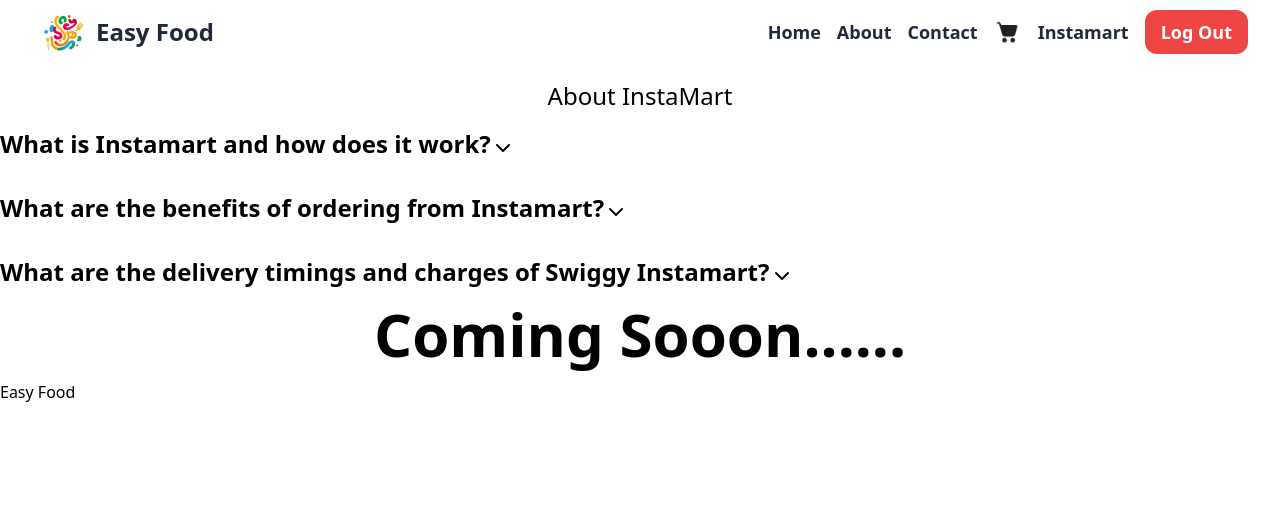
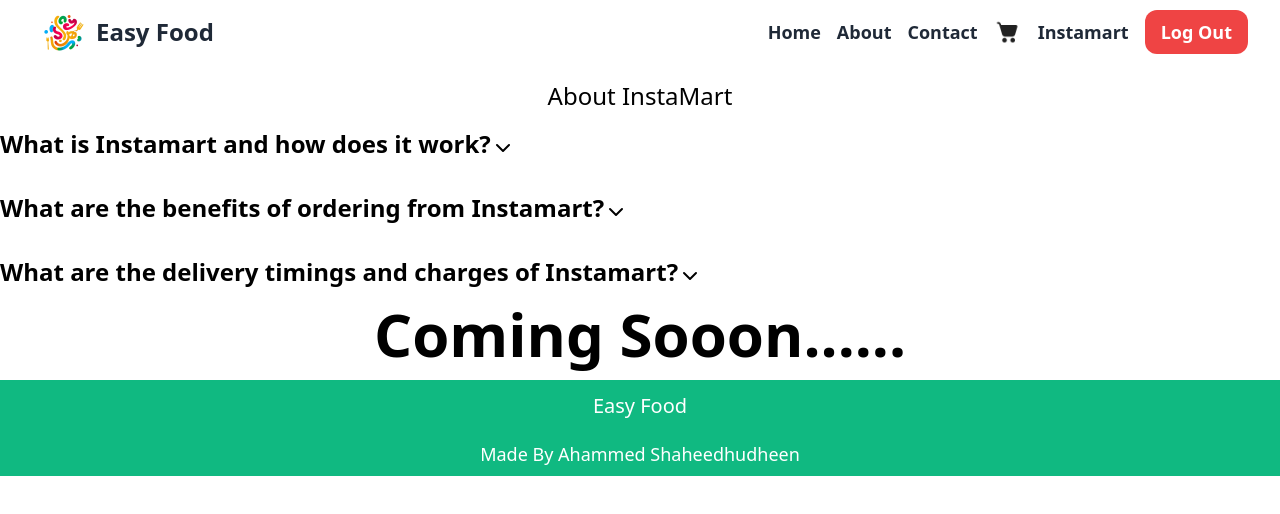
Before and after one commit to shaheedhudheen/EasyFood, a React (Vite) app: page /instamart in a window 1280 px wide. Shown: the top 514 px of the page. Built offline with nearby package versions, Linux system fonts and the light colour scheme; no server answers.

Commit message:
changes made

```diff
--- a/index.html
+++ b/index.html
@@ -9,9 +9,6 @@
     <title>EasyFood</title>
   </head>
   <body>
-    <div id="root">
-      fuck you
-
-    </div>
+    <div id="root">render</div>
   </body>
 </html>
--- a/package.json
+++ b/package.json
@@ -10,8 +10,10 @@
   "author": "Ahammed Shaheedhudheen",
   "license": "ISC",
   "dependencies": {
+    "@reduxjs/toolkit": "^1.9.5",
     "react": "^18.2.0",
     "react-dom": "^18.2.0",
+    "react-redux": "^8.0.7",
     "react-router-dom": "^6.11.1"
   },
   "devDependencies": {
--- a/src/App.js
+++ b/src/App.js
@@ -4,23 +4,32 @@
 import Footer from "./components/Footer";
 import About from "./components/About";
 import Contact from "./components/Contact";
+// import Page from "./components/Page";
 // import InstaMart from "./components/InstaMart";
 
 import { createBrowserRouter, RouterProvider, Outlet } from "react-router-dom";
 import Error from "./components/Error";
 import RestaurentInfo from "./components/RestaurentInfo";
 import { StrictMode, Suspense, lazy } from "react";
+import UserContext from "./utils/UserContext";
+import { useState } from "react";
 
+//lazy loading/code splitting/dynamic rendering
 const InstaMart = lazy(() => import("./components/InstaMart"));
 
 // App LayOut component
 const AppLayout = () => {
+  const [user, setUser] = useState({
+    name: "Ahammed Shaheedhudheen",
+    email: "shaheedhudheenpambalath@gmail.com",
+  });
+
   return (
-    <>
+    <UserContext.Provider value={{ user: user, setUser: setUser }}>
       <Header />
       <Outlet />
       <Footer />
-    </>
+    </UserContext.Provider>
   );
 };
 
@@ -46,6 +55,10 @@
         path: "restaurent/:resId",
         element: <RestaurentInfo />,
       },
+      // {
+      //   path: "page",
+      //   element: <Page />,
+      // },
       {
         path: "instamart",
         element: (
--- a/src/components/Body.js
+++ b/src/components/Body.jsx
@@ -1,10 +1,11 @@
 import RestaurantCard from "./RestaurentCard";
 import { restaurantList } from "../config";
-import { useState, useEffect } from "react";
+import { useState, useEffect, useContext } from "react";
 import Shimmer from "./Shimmer";
 import { Link } from "react-router-dom";
 import filterData from "../utils/filterData";
 import search from "../assets/search.png";
+import UserContext from "../utils/UserContext";
 
 // Body Component
 const Body = () => {
@@ -31,12 +32,39 @@
     }
   };
 
+  const { user, setUser } = useContext(UserContext);
+
+  console.log(user);
+
   //early Return
   if (!allRestaurants) return null;
 
   return (
     <>
       <div className="flex justify-center gap-4 max-w-screen-xl mx-auto py-4">
+        {/* <p className="text-red-600 font-semibold">
+          {user.name} - <span className="text-blue-600">{user.email}</span>{" "}
+        </p> */}
+        {/* <input
+          type="text"
+          value={user.name}
+          onChange={(e) =>
+            setUser({
+              ...user,
+              name: e.target.value,
+            })
+          }
+        />
+        <input
+          type="text"
+          value={user.email}
+          onChange={(e) =>
+            setUser({
+              ...user,
+              email: e.target.value,
+            })
+          }
+        /> */}
         <input
           type="text"
           className="p-2 border-2 rounded-xl  focus:outline-emerald-400"
--- a/src/components/Contact.jsx
+++ b/src/components/Contact.jsx
@@ -1,4 +1,4 @@
-import React, { useState } from "react";
+import { useState } from "react";
 
 function Contact() {
   // state variables for form inputs
@@ -20,7 +20,7 @@
   };
 
   return (
-    <div className="max-w-screen-xl mx-auto">
+    <div className="max-w-screen-xl mx-auto my-4">
       <h1 className="text-center my-4 text-2xl font-bold">Contact Us</h1>
       <form
         className="flex flex-col items-center gap-4"
--- a/src/components/Footer.js
+++ b/src/components/Footer.js
@@ -1,8 +1,18 @@
+import { useContext } from "react";
+import UserContext from "../utils/UserContext";
+
 // Footer Component
 const Footer = () => {
+  const { user } = useContext(UserContext);
+
   return (
-    <footer>
-      <h2 className="footer">Easy Food</h2>
+    <footer className="bg-emerald-500 ">
+      <h2 className="font-medium text-center py-3 text-white text-xl">
+        Easy Food
+      </h2>
+      <p className="font-normal text-center py-2 text-white text-lg">
+        Made By {user.name}
+      </p>
     </footer>
   );
 };
--- a/src/components/InstaMart.jsx
+++ b/src/components/InstaMart.jsx
@@ -8,7 +8,7 @@
       <div className="flex items-end">
         <p className="text-2xl font-semibold">{title}</p>
         {isVisible ? (
-          <img src={up} alt="up arrow"  onClick={onHide} />
+          <img src={up} alt="up arrow" onClick={onHide} />
         ) : (
           <img src={down} alt="down arrow" onClick={onShow} />
         )}
@@ -27,7 +27,7 @@
 
       <Panel
         title="What is Instamart and how does it work?"
-        description="Swiggy Instamart is an instant grocery delivery service powered by Swiggy, delivering groceries to your doorstep in just 15-30 minutes12. You can order any time from 6am - 3am and get daily essentials, fresh fruits & veggies, dairy, bread & eggs, snacks & indulgences, and emergency supplies"
+        description=" Instamart is an instant grocery delivery service powered by, delivering groceries to your doorstep in just 15-30 minutes. You can order any time from 6am - 3am and get daily essentials, fresh fruits & veggies, dairy, bread & eggs, snacks & indulgences, and emergency supplies"
         isVisible={activeIndex === 0}
         onShow={() => setActiveIndex(0)}
         onHide={() => setActiveIndex()}
@@ -44,8 +44,8 @@
         onHide={() => setActiveIndex()}
       />
       <Panel
-        title="What are the delivery timings and charges of Swiggy Instamart?"
-        description="The delivery timings of Swiggy Instamart are from 6am - 3am12. The delivery charges vary depending on the distance and the order value. You can check the delivery charges on the app before placing your order"
+        title="What are the delivery timings and charges of Instamart?"
+        description="The delivery timings of Instamart are from 6am - 3am. The delivery charges vary depending on the distance and the order value. You can check the delivery charges on the app before placing your order"
         isVisible={activeIndex === 2}
         onShow={() => setActiveIndex(2)}
         onHide={() => setActiveIndex()}
--- a/src/components/MembersClass.jsx
+++ b/src/components/MembersClass.jsx
@@ -1,6 +1,5 @@
 import React from "react";
 import Member from "./Member";
-
 
 class Members extends React.Component {
   constructor(props) {
@@ -25,27 +24,14 @@
       member2: json2,
     });
 
-    this.timer = setInterval(() => {
-      console.log("Set Interval");
-    }, 1000);
-
     console.log("parentCDM");
-  }
-
-  componentDidUpdate() {
-    console.log("parent CDU");
-  }
-
-  componentWillUnmount() {
-    clearInterval(this.timer);
-    console.log("Parent CWU");
   }
 
   render() {
     const { member1, member2 } = this.state;
     console.log("Parent Render");
     return (
-      <div className="flex justify-around">
+      <div className="flex justify-around py-4">
         <Member data={member1} />
         <Member data={member2} />
       </div>
--- /dev/null
+++ b/src/components/Page.jsx
@@ -0,0 +1,10 @@
+
+const Page = () =>{
+    return(
+        <>
+        <div>
+            test
+        </div>
+        </>
+    )
+}
--- a/src/components/RestaurentInfo.jsx
+++ b/src/components/RestaurentInfo.jsx
@@ -19,7 +19,7 @@
   }
 
   return (
-    <div className="restaurent-info">
+    <div className="">
       <div className="info">
         <h1>{restaurent.name}</h1>
         <img
--- a/src/components/Shimmer.jsx
+++ b/src/components/Shimmer.jsx
@@ -1,3 +1,5 @@
+
+
 const Card = () => {
   return (
     <>
--- a/src/utils/userContext.js
+++ b/src/utils/userContext.js
@@ -1,3 +1,10 @@
 import { createContext } from "react";
 
-const user
+const UserContext = createContext({
+  user: {
+    name: "Demo Name",
+    email: "demomail@gmail.com"
+  },
+});
+
+export default UserContext;
```
Also changed, not shown: 8 other files (tests, documents, lock files or other folders).
